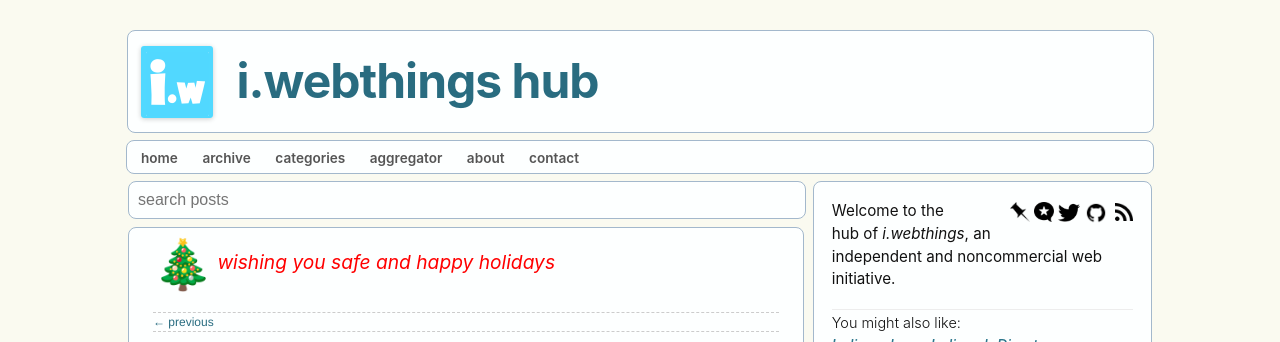
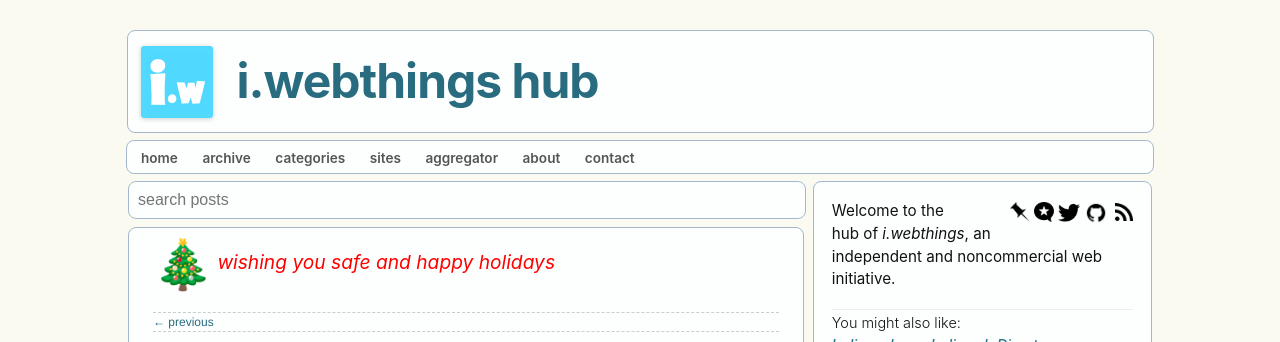
Before and after one commit to joejenett/i.webthings, a Jekyll site: the page built from index.md, in a window 1280 px wide. Shown: the top 342 px of the page. Built offline with Jekyll 4.4.1, drawn with Linux system fonts in a browser that asks for light colours; comment, search, counter and statistics services are not loaded.

Commit message:
Update header.html

```diff
--- a/_includes/header.html
+++ b/_includes/header.html
@@ -7,6 +7,6 @@
 </header>
 <nav>
 <div id="menu">
-<a href="/">home</a> <a href="/archive/">archive</a> <a href="/categories/">categories</a> <a href="https://jenett.org/aggregator/">aggregator</a> <a href="https://jenett.org/">about</a> <a href="https://jenett.org/contact/">contact</a>
+<a href="/">home</a> <a href="/archive/">archive</a> <a href="/categories/">categories</a> <a href="#aka">sites</a> <a href="https://jenett.org/aggregator/">aggregator</a> <a href="https://jenett.org/">about</a> <a href="https://jenett.org/contact/">contact</a>
 </div>
 </nav>
```
